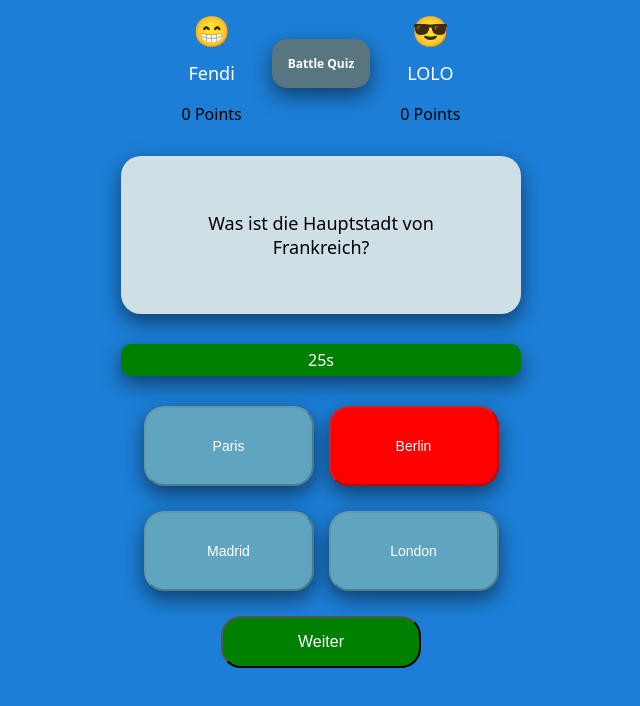
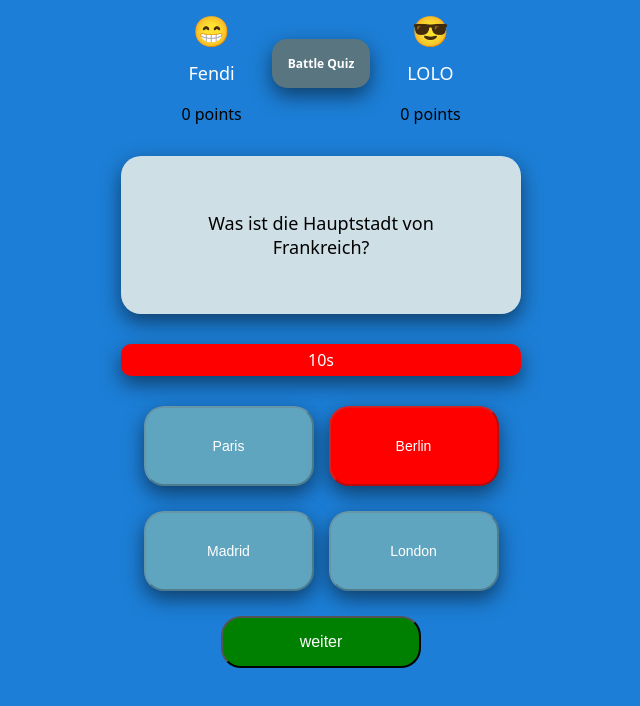
Before and after one commit to Efendi5/capstone-project, a Next.js app: page / in a window 1280 px wide. Both pictures are taken after a click on the button "Berlin". Shown: the top 706 px of the page, without its empty margins (319-959 px from the left). Built offline with nearby package versions, Linux system fonts and the light colour scheme.

Commit message:
add function for NextButton, change states from static to dynamic, change function for timeline, change userPoints, change answerbutton function

```diff
--- a/DB/data.js
+++ b/DB/data.js
@@ -16,4 +16,10 @@ export const questions = [
     ],
     correctAnswer: "Burj Khalifa",
   },
+  {
+    id: 3,
+    question: "Wie heißt die Hauptstadt von Deutschland?",
+    answers: ["Berlin", "München", "Hamburg", "Köln"],
+    correctAnswer: "Berlin",
+  },
 ];
--- a/components/QuizCardPage/AnswerButton/index.js
+++ b/components/QuizCardPage/AnswerButton/index.js
@@ -1,26 +1,26 @@
-import { useState } from "react";
+import { useEffect, useState } from "react";
 import styled from "styled-components";
 import { questions } from "../../../db/data";
 
 export default function AnswerButtons({
   points1,
-  points2,
   setPoints1,
-  setPoints2,
   selectedAnswer,
   setSelectedAnswer,
   isDisabled,
   setIsDisabled,
-  isTimerPaused,
   setIsTimerPaused,
+  timeLeft,
+  questionIndex,
 }) {
   const [answerIndex, setAnswerIndex] = useState(null);
+  const currentQuestion = questions[questionIndex];
 
   const handleAnswerClick = (index, answer) => {
     setAnswerIndex(index);
     setIsDisabled(true);
     setIsTimerPaused(true);
-    if (answer === questions[0].correctAnswer) {
+    if (answer === currentQuestion.correctAnswer) {
       setPoints1(points1 + 1);
       setSelectedAnswer("correct");
     } else {
@@ -28,9 +28,19 @@ export default function AnswerButtons({
     }
   };
 
+  const handleTimer = (index) => {
+    if (timeLeft === 0) {
+      setAnswerIndex(index);
+      setSelectedAnswer("correct");
+    }
+  };
+  useEffect(() => {
+    handleTimer(0);
+  }, [timeLeft]);
+
   return (
     <StyledDiv>
-      {questions[0].answers.map((answer, index) => (
+      {currentQuestion.answers.map((answer, index) => (
         <StyledButton
           disabled={isDisabled}
           type="button"
--- a/components/QuizCardPage/NextButton/index.js
+++ b/components/QuizCardPage/NextButton/index.js
@@ -1,10 +1,29 @@
 import styled from "styled-components";
-import { useState } from "react";
 
-export default function NextButton({ isDisabled }) {
+export default function NextButton({
+  isDisabled,
+  questionIndex,
+  setIsDisabled,
+  setIsTimerPaused,
+  setTimeLeft,
+  setQuestionIndex,
+  setSelectedAnswer,
+}) {
+  const handleNextClick = () => {
+    setQuestionIndex(questionIndex + 1);
+    setSelectedAnswer("");
+    setIsDisabled(false);
+    setIsTimerPaused(false);
+    setTimeLeft(15);
+  };
+
   return (
-    <StyledButtonNext block={isDisabled && "block"} type="button">
-      Weiter
+    <StyledButtonNext
+      block={isDisabled && "block"}
+      onClick={handleNextClick}
+      type="button"
+    >
+      weiter
     </StyledButtonNext>
   );
 }
--- a/components/QuizCardPage/QuizPageForm/index.js
+++ b/components/QuizCardPage/QuizPageForm/index.js
@@ -10,30 +10,47 @@ import { questions } from "../../../db/data";
 export default function QuizForm() {
   const [points1, setPoints1] = useState(0);
   const [points2, setPoints2] = useState(0);
-  const [question, setQuestion] = useState(questions[0].question);
   const [selectedAnswer, setSelectedAnswer] = useState("");
   const [isDisabled, setIsDisabled] = useState(false);
   const [isTimerPaused, setIsTimerPaused] = useState(false);
+  const [timeLeft, setTimeLeft] = useState(15);
+  const [questionIndex, setQuestionIndex] = useState(0);
+
+  const question = questions[questionIndex].question;
+  const answers = questions[questionIndex].answers;
 
   return (
     <>
       <Header points1={points1} points2={points2}></Header>
       <StyledForm>
         <QuizCard questions={question}></QuizCard>
-        <Timeline isTimerPaused={isTimerPaused} />
+        <Timeline
+          isTimerPaused={isTimerPaused}
+          setIsDisabled={setIsDisabled}
+          timeLeft={timeLeft}
+          setTimeLeft={setTimeLeft}
+        />
         <AnswerButtons
           points1={points1}
-          points2={points2}
           setPoints1={setPoints1}
-          setPoints2={setPoints2}
           selectedAnswer={selectedAnswer}
           setSelectedAnswer={setSelectedAnswer}
           isDisabled={isDisabled}
           setIsDisabled={setIsDisabled}
-          isTimerPaused={isTimerPaused}
           setIsTimerPaused={setIsTimerPaused}
+          timeLeft={timeLeft}
+          answers={answers}
+          questionIndex={questionIndex}
         ></AnswerButtons>
-        <NextButton isDisabled={isDisabled}></NextButton>
+        <NextButton
+          isDisabled={isDisabled}
+          setSelectedAnswer={setSelectedAnswer}
+          questionIndex={questionIndex}
+          setQuestionIndex={setQuestionIndex}
+          setIsDisabled={setIsDisabled}
+          setIsTimerPaused={setIsTimerPaused}
+          setTimeLeft={setTimeLeft}
+        ></NextButton>
       </StyledForm>
     </>
   );
--- a/components/QuizCardPage/Timeline/index.js
+++ b/components/QuizCardPage/Timeline/index.js
@@ -2,8 +2,12 @@ import styled from "styled-components";
 import { useEffect } from "react";
 import { useState } from "react";
 
-export default function Timeline({ isTimerPaused }) {
-  const [timeLeft, setTimeLeft] = useState(30);
+export default function Timeline({
+  isTimerPaused,
+  setIsDisabled,
+  timeLeft,
+  setTimeLeft,
+}) {
   const [timerRunning, setTimerRunning] = useState(true);
 
   useEffect(() => {
@@ -20,10 +24,19 @@ export default function Timeline({ isTimerPaused }) {
     }
   }, [timeLeft, isTimerPaused]);
 
+  useEffect(() => {
+    if (timeLeft === 0) {
+      setIsDisabled(true);
+    }
+  }, [timeLeft, setIsDisabled]);
+
   return (
     <>
-      <StyledTimer isRunningOut={timeLeft > 0 && timeLeft <= 10}>
-        {timeLeft}s
+      <StyledTimer
+        isRunningOut={timeLeft > 0 && timeLeft <= 10}
+        timeLeft={timeLeft}
+      >
+        {timeLeft === 0 ? "Time is up" : `${timeLeft}s`}
       </StyledTimer>
     </>
   );
@@ -41,5 +54,6 @@ export const StyledTimer = styled.div`
   border-radius: 10px;
   box-shadow: 0 8px 20px rgba(0, 0, 0, 0.5);
 
-  background-color: ${(props) => (props.isRunningOut ? "red" : "green")};
+  background-color: ${(props) =>
+    props.timeLeft === 0 ? "red" : props.isRunningOut ? "red" : "green"};
 `;
--- a/components/QuizCardPage/UserPoints/index.js
+++ b/components/QuizCardPage/UserPoints/index.js
@@ -1,9 +1,14 @@
 import styled from "styled-components";
 
 export default function UserPoints({ points }) {
+  const pointString =
+    points === 1 ? "point" : points === 0 || points > 1 ? "points" : "point";
+
   return (
     <>
-      <StyledPoints>{points} Points</StyledPoints>
+      <StyledPoints>
+        {points} {pointString}
+      </StyledPoints>
     </>
   );
 }
```
